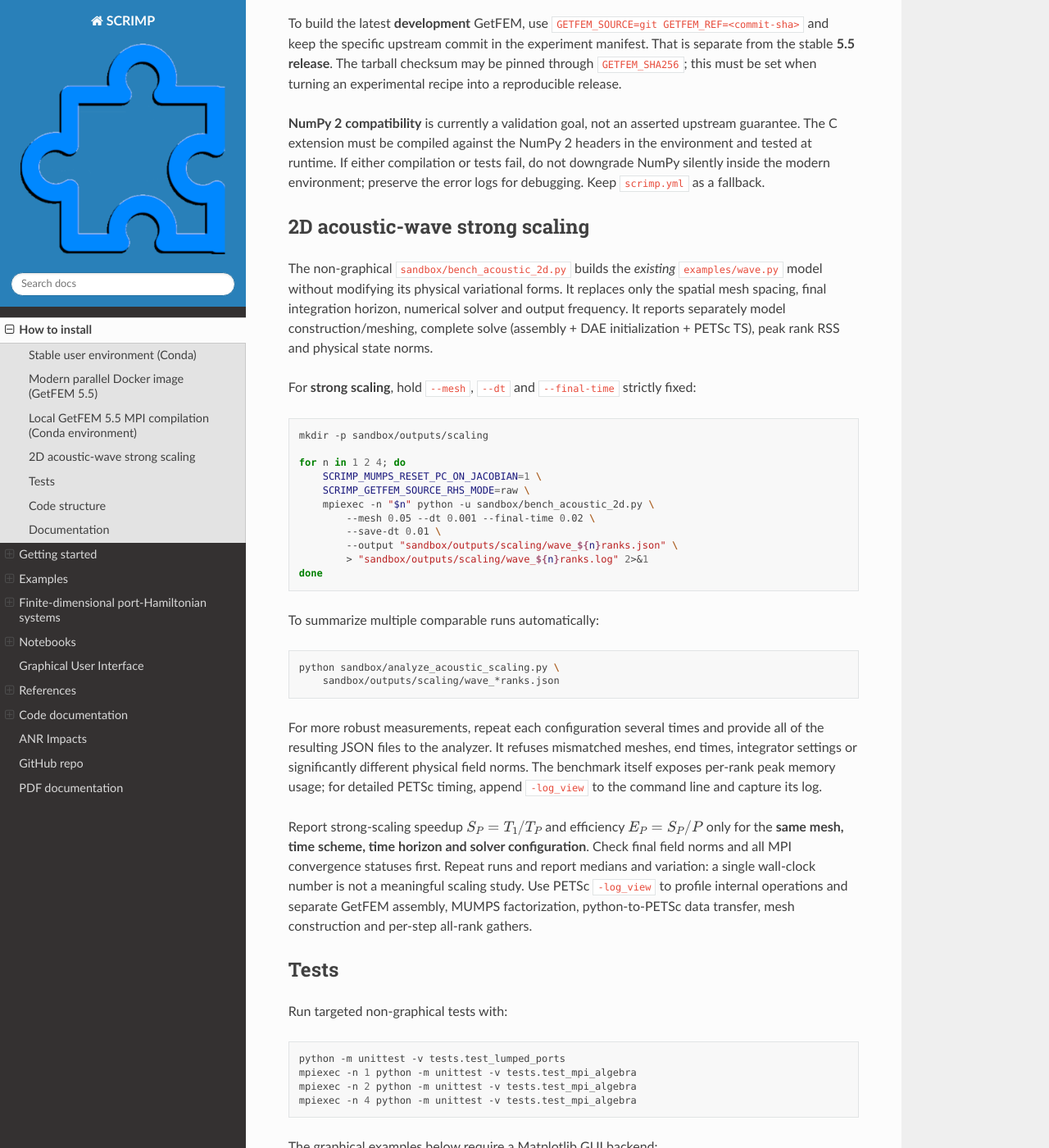
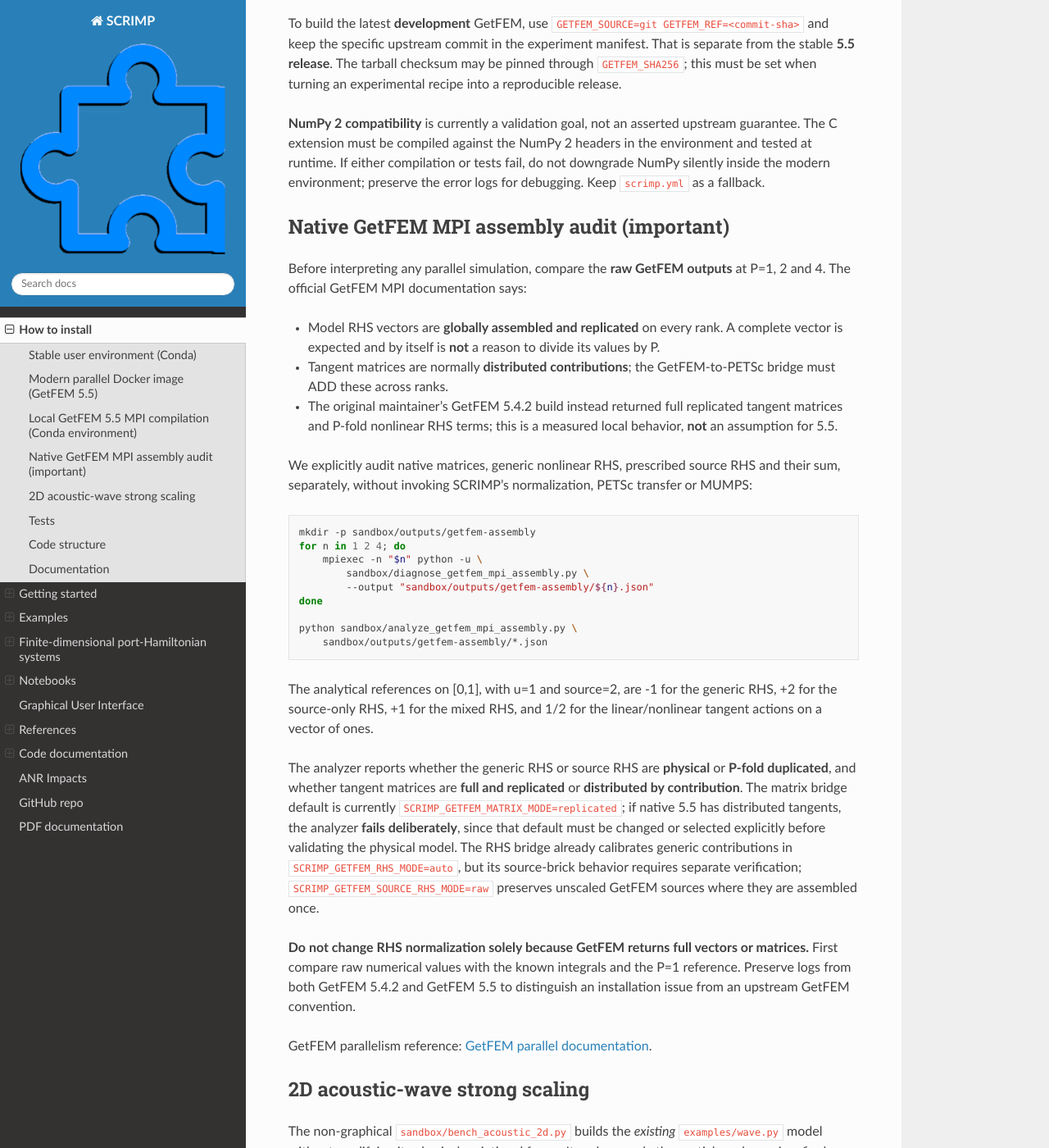
Before and after one commit to g-haine/scrimp, a Sphinx documentation site: the page built from docs/source/install.rst, in a window 1280 px wide and 1400 px high, scrolled down 2136 px. Shown: the whole window at 82% size. Built offline with Sphinx 7.4.7 and the Read the Docs theme 3.1.0, drawn with Linux system fonts in a browser that asks for light colours.

Commit message:
Document mandatory raw GetFEM MPI matrix, generic RHS and source scaling audit

```diff
--- a/docs/source/install.rst
+++ b/docs/source/install.rst
@@ -126,6 +126,65 @@ runtime. If either compilation or tests fail, do not downgrade
 NumPy silently inside the modern environment; preserve the
 error logs for debugging. Keep ``scrimp.yml`` as a fallback.
 
+Native GetFEM MPI assembly audit (important)
+---------------------------------------------
+
+Before interpreting any parallel simulation, compare the **raw
+GetFEM outputs** at P=1, 2 and 4. The official GetFEM MPI
+documentation says:
+
+* Model RHS vectors are **globally assembled and replicated** on
+  every rank. A complete vector is expected and by itself is **not**
+  a reason to divide its values by P.
+* Tangent matrices are normally **distributed contributions**;
+  the GetFEM-to-PETSc bridge must ADD these across ranks.
+* The original maintainer's GetFEM 5.4.2 build instead returned
+  full replicated tangent matrices and P-fold nonlinear RHS terms;
+  this is a measured local behavior, **not** an assumption for 5.5.
+
+We explicitly audit native matrices, generic nonlinear RHS,
+prescribed source RHS and their sum, separately, without invoking
+SCRIMP's normalization, PETSc transfer or MUMPS:
+
+.. code-block:: bash
+
+    mkdir -p sandbox/outputs/getfem-assembly
+    for n in 1 2 4; do
+        mpiexec -n "$n" python -u \
+            sandbox/diagnose_getfem_mpi_assembly.py \
+            --output "sandbox/outputs/getfem-assembly/${n}.json"
+    done
+
+    python sandbox/analyze_getfem_mpi_assembly.py \
+        sandbox/outputs/getfem-assembly/*.json
+
+The analytical references on [0,1], with u=1 and source=2,
+are -1 for the generic RHS, +2 for the source-only RHS,
++1 for the mixed RHS, and 1/2 for the linear/nonlinear
+tangent actions on a vector of ones.
+
+The analyzer reports whether the generic RHS or source RHS
+are **physical** or **P-fold duplicated**, and whether tangent
+matrices are **full and replicated** or **distributed by
+contribution**. The matrix bridge default is currently
+``SCRIMP_GETFEM_MATRIX_MODE=replicated``; if native 5.5
+has distributed tangents, the analyzer **fails deliberately**,
+since that default must be changed or selected explicitly before
+validating the physical model. The RHS bridge already calibrates
+generic contributions in
+``SCRIMP_GETFEM_RHS_MODE=auto``, but its source-brick behavior
+requires separate verification; ``SCRIMP_GETFEM_SOURCE_RHS_MODE=raw``
+preserves unscaled GetFEM sources where they are assembled once.
+
+**Do not change RHS normalization solely because GetFEM returns
+full vectors or matrices.** First compare raw numerical values with
+the known integrals and the P=1 reference. Preserve logs from
+both GetFEM 5.4.2 and GetFEM 5.5 to distinguish an installation
+issue from an upstream GetFEM convention.
+
+GetFEM parallelism reference:
+`GetFEM parallel documentation <https://getfem.org/userdoc/parallel.html>`_.
+
 2D acoustic-wave strong scaling
 -------------------------------
 
```
